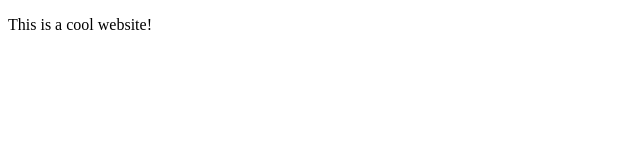
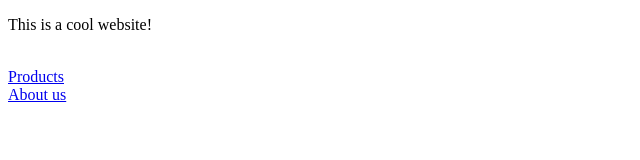
Before and after one commit to DanielMBrown118/Branch_Lab, a plain HTML site: page index.html in a window 1280 px wide. Shown: the whole page, without its empty margins (0-640 px from the left). Drawn offline with Linux system fonts and the light colour scheme.

Commit message:
Added links

```diff
--- a/index.html
+++ b/index.html
@@ -5,6 +5,8 @@
     </head>
 
     <body>
-        <p>This is a cool website!</p>
+        <p>This is a cool website!</p><br>
+        <a href ="products.html">Products</a><br>
+        <a href="aboutus.html">About us</a>
     </body>
 </html>
```
